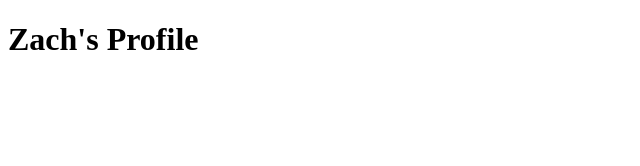
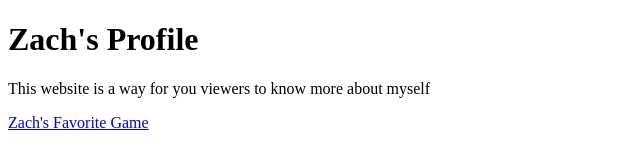
Before and after one commit to Bini-Banal/Potassium-Lab2-Banal, a plain HTML site: page index.html in a window 1280 px wide. Shown: the whole page, without its empty margins (0-640 px from the left). Drawn offline with Linux system fonts and the light colour scheme.

Commit message:
Update index.html

```diff
--- a/index.html
+++ b/index.html
@@ -10,7 +10,8 @@
 	</head>
 	<body>
 		<h1>Zach's Profile</h1>
-
+		<p>This website is a way for you viewers to know more about myself</p>
+		<a href="games.html">Zach's Favorite Game</a>
 
 	</body>
 </html>
```
